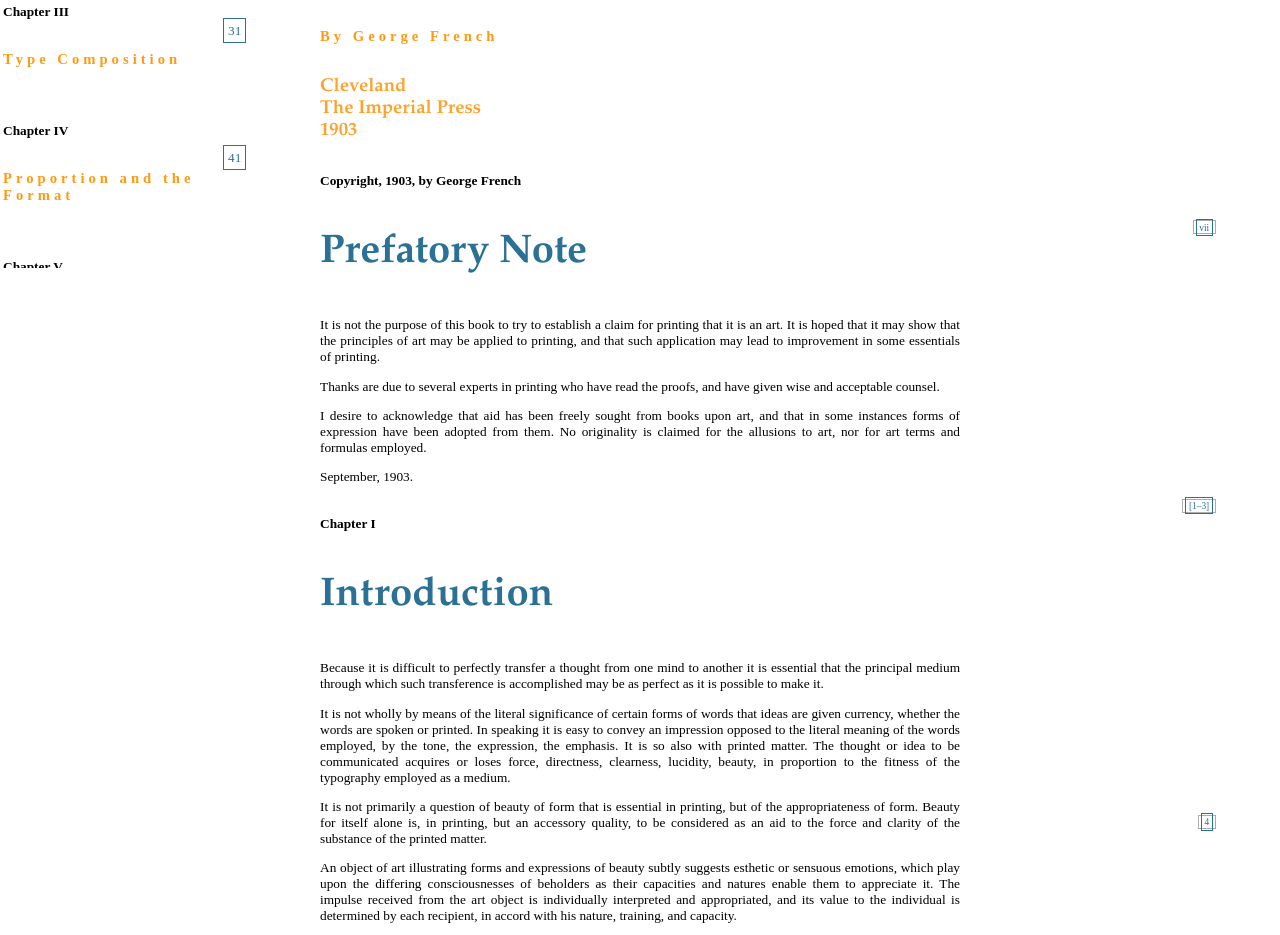
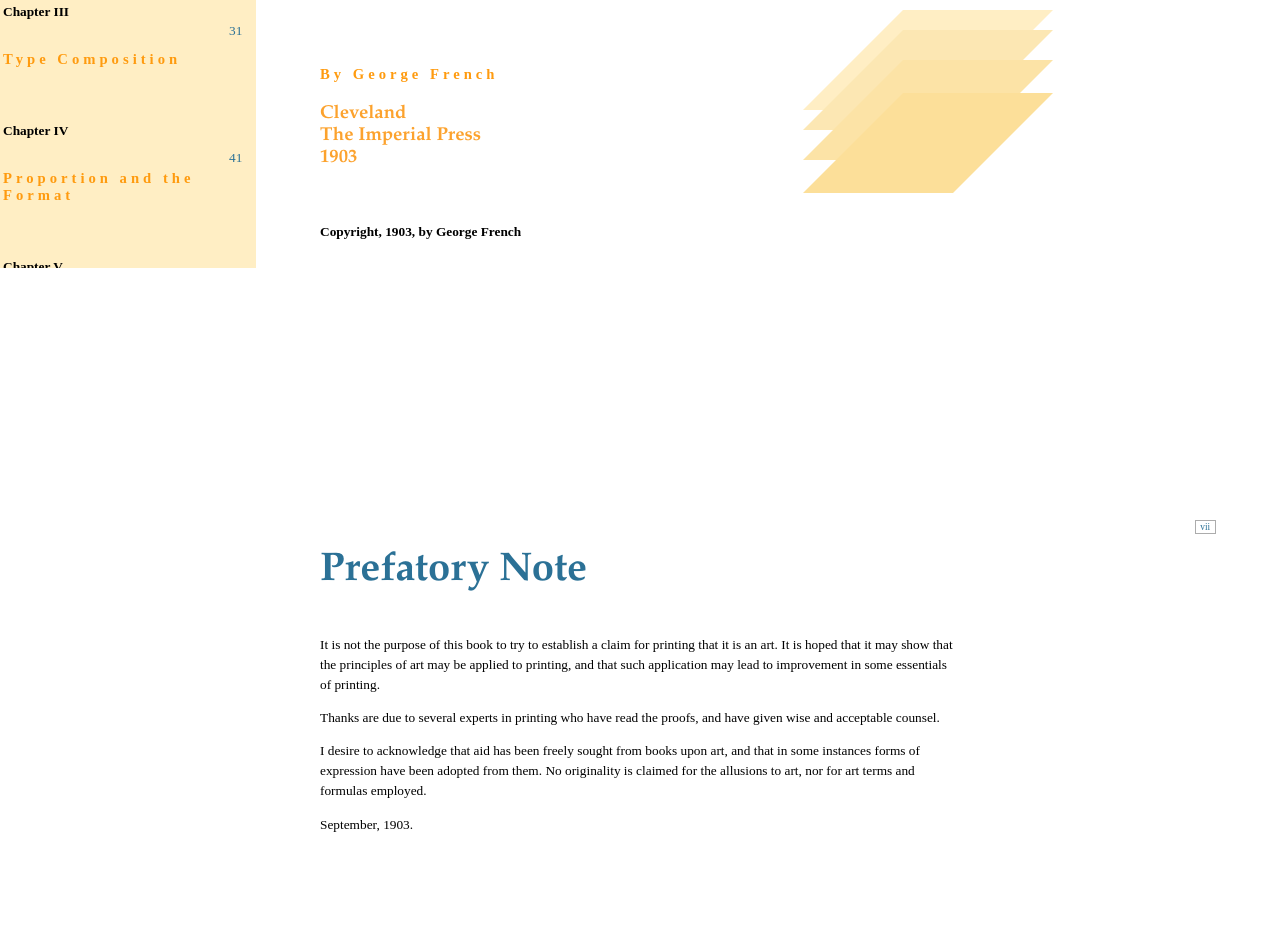
Before and after one commit to pho01/github-demo, a plain HTML site: page book.html in a window 1280 px wide. Shown: the part 532-1467 px from the top of the page. Drawn offline with Linux system fonts and the light colour scheme.

Commit message:
0301_afternoon

```diff
--- a/book.html
+++ b/book.html
@@ -51,20 +51,28 @@
 Printing in Relation
 to Graphic Art</h1>
 
-<h4>
-By George French</h4>
-
-
-<h5>
+
+<div class="floating"></div>
+<div class="floating-1"></div>
+<div class="floating-2"></div>
+<div class="floating-3"></div>
+
+<h4><span class="author">
+By George French</span></h4>
+
+
+<h5><span class="date">
 Cleveland <br>
 The Imperial Press<br>
 1903
-</h5>
-
-
-<h6>Copyright, 1903, by George French
-
-</h6>
+</span></h5>
+
+
+<div class="h6-divided">
+  Copyright, 1903, by George French
+</div>
+
+
 
 </header>
 
@@ -170,8 +178,10 @@ adopted from them. No originality is claimed
 for the allusions to art, nor for art terms and
 formulas employed.</p>
 
+<div class="paragraph-divide">
 <p>
 September, 1903.</p>
+</div>
 
 
 
@@ -344,6 +354,7 @@ and undoubtedly had their origin in the same
 necessity for harmony that lies in human nature
 and that was the seed of art principles.</p>
 
+<div class="paragraph-divide">
 <p>Printing touches life upon so many of its facets,
 and is such a constant constituent of it, that
 it requires no special plea to raise it to the
@@ -381,6 +392,7 @@ that devotion which is always the recognizable
 controlling motive of artists in other graphic
 arts, and in those crafts that verge upon the
 graphic arts.</p>
+</div>
 
 
 
@@ -667,6 +679,7 @@ as well as with the artistic spirit and comprehension,
 they will appeal to the printer in
 vain.</p>
 
+<div class="paragraph-divide">
 <p>The question with the printer is: Is it worth
 while to give my work all the beauty and distinction
 and power possible? If it is decided
@@ -680,7 +693,7 @@ self-confidence. Having proceeded thus
 far he will not fail to apply all these art tenets
 to the full extent of his knowledge and their
 adaptability.</p>
-
+</div>
 
 
 <p><span class="pagenum"><a name="Page_23" id="Page_23">[23–25]</a></span></p>
@@ -843,6 +856,8 @@ to graphic art it is possible to minutely subdivide
 the topic and refer to specific examples
 and explicit rules for practice.</blockquote>
 
+
+<div class="paragraph-divide">
 <p>This is one of the art subjects that the practical
 printer may deem of too slight consequence
 to merit his careful attention. But if it is
@@ -864,6 +879,7 @@ as it leads so surely to financial as well as esthetic
 betterment, and should be congenial to
 the tastes of every printer who has advanced in
 his craft beyond the standards of the wood-sawyer.</p>
+</div>
 
 
 
@@ -1062,6 +1078,7 @@ easily have been exemplars of artistic motives
 and a comfort and delight to each cultivated
 reader.</p>
 
+<div class="paragraph-divide">
 <p>It is doubtless because these neglected essentials
 are so simple and so easily incorporated
 that it is so difficult to obtain recognition
@@ -1074,7 +1091,7 @@ northwestern mills, or as bags of grain are
 discharged from the modern reapers marching
 in clattering procession over the horizon-wide
 wheat townships.</p>
-
+</div>
 
 
 <p><span class="pagenum"><a name="Page_40" id="Page_40">[40–43]</a></span></p>
@@ -1308,6 +1325,7 @@ wide spacing, leading, and wide margins,
 to bring the tone down to a proper degree of
 grayness.</p>
 
+<div class="paragraph-divide">
 <p>Consideration of all these questions affecting
 the format, and especially the margins, of
 a proposed book lead to the conclusion that it
@@ -1317,6 +1335,7 @@ to be made upon artistic lines, and upon this
 foundation to build the typography and the
 binding, according to the rules of harmony and
 of proportion.</p>
+</div>
 
 
 
@@ -1578,6 +1597,7 @@ successfully cope with the high keyed compositions,
 and the masters are, as they ever were,
 scarce.</p>
 
+<div class="paragraph-divide">
 <p>The wise choose, when there is a choice, such
 harmonies as may be indicated by mahogany
 wood and Cordova leather; Indian red instead
@@ -1591,6 +1611,7 @@ beauty inherent in them—a depth; and they
 may be in keeping with a motive in the printed
 piece that means something other and better
 than a shock to the color sense.</p>
+</div>
 
 
 
@@ -1728,6 +1749,7 @@ blue in a monotone, or a little green or yellow
 in a red composition, but not enough to show
 plainly when we apply the whirling test.</p>
 
+<div class="paragraph-divide">
 <p>This more obvious meaning of the term tone
 seems to be applicable to printing, at least to
 the extent of informing and modifying the mind
@@ -1737,13 +1759,14 @@ printer, as it deals in modifications and gradations
 in color not practicable in typography,
 and applying, so far as printing in general is
 concerned, to engravings.</p>
+</div>
 
 
 
 <p><span class="pagenum"><a name="Page_70" id="Page_70">[70–73]</a></span></p>
 
 <div class="chapter">
-  <h6>Chapter VIII</h6>
+  <h6><span class="h6-space">Chapter VIII</span></h6>
 <h3 id="ch_7">Light and Shade</h3>
 </div>
 
@@ -1786,6 +1809,7 @@ it as a faithful picture of nature? Does the
 composition, in other words, appear natural to
 an untrained vision?</p>
 
+<div class="paragraph-divide">
 <p>It is the persistent study of this question of
 light and shade which has rescued the halftone
 engraving from the pit of oblivion into which
@@ -1810,13 +1834,14 @@ reason why he should study this question, and
 others of similar artistic value, from the point
 of view of the artist, not from the viewpoint of
 the printer.</p>
+</div>
 
 
 
 <p><span class="pagenum"><a name="Page_76" id="Page_76">[76–79]</a></span></p>
 
 <div class="chapter">
-  <h6>Chapter IX</h6>
+  <h6><span class="h6-space">Chapter IX</span></h6>
 <h3 id="ch_8">Values</h3>
 </div>
 
@@ -1860,6 +1885,7 @@ the problem would stand thus: 40:60::60:80
 and the result will indicate the relative power
 of the value in the picture.</p>
 
+<div class="paragraph-divide">
 <p>Interesting, but not especially useful, the
 "practical" printer says. No, not unless there
 is recognizable in this, as in all that has been
@@ -1882,6 +1908,7 @@ degree of refinement and truth he is able to
 impart to a certain class of work depends, and
 hence its money value to him and its intrinsic
 value to his patrons.</p>
+</div>
 
 
 
@@ -2054,6 +2081,7 @@ been built up that flawless reputation for good
 work which all printers regard as the very best
 capital.</p>
 
+<div class="paragraph-divide">
 <p>The printer who knows about paper knows
 about its history, its composition, and the methods
 of manufacture. To him wood-pulp paper
@@ -2104,6 +2132,7 @@ the critical eyes of the patron. The job is built
 upon a paper sample, and the designer sees it
 completed in his mind before he sends it to the
 compositor.</p>
+</div>
 
 
 
@@ -2364,12 +2393,14 @@ We are not sure of our ground with regard to a
 page of plain type matter unless we know something
 conclusive about the fundamentals of art.</p>
 
+<div class="paragraph-divide">
 <p>We cannot take one pronounced step toward
 acquiring style until we realize the need,
 the vital need, of a good foundation knowledge
 of art—not in a historical sense, but in a technical
 sense—for the technique of printing that
 is better than good.</p>
+</div>
 
 
 
@@ -2573,6 +2604,7 @@ in harmony with the typography of the book
 or with the decorations; decorations such as may
 be wished.</p>
 
+<div class="paragraph-divide">
 <p>These skeletonized specifications may be
 modified in some particulars if they are to be
 applied to grades of books below the best, but
@@ -2593,6 +2625,7 @@ be attached to portion of waste sheet inserted<span class="pagenum"><a name="Pag
 between the boards; the headbands may be
 omitted and cord substituted, or they may be
 worked with thread or vellum.</p>
+</div>
 
 
 
@@ -2626,6 +2659,7 @@ of art vellum, with paper label. The binding
 was executed by the regular force of workmen
 and in the regular routine of commercial work.</p>
 
+<div class="paragraph-divide">
 <p>The composition of the type was by a journeyman
 and an apprentice, and the presswork
 was done on a half super royal Colt's Armory<span class="pagenum"><a name="Page_118" id="Page_118">118</a></span>
@@ -2634,6 +2668,8 @@ the work in other than the ordinary manner,
 with ordinary appliances and ordinary workmen.
 All the material is such as is regularly
 carried in stock by dealers.</p>
+</div>
+
 
 <footer>
 
--- a/style.css
+++ b/style.css
@@ -13,6 +13,7 @@ h1{
   text-align:left;
   max-width: 50em;
   margin-bottom: 15%;
+  line-height: 1.5em;
 }
 h2{
   font-size: 13pt;
@@ -25,6 +26,7 @@ h3{
   font-family: "garamond";
   color: #2b7196;
 
+
 }
 
 
@@ -34,6 +36,20 @@ h4{
   font-family: "futura";
   letter-spacing: 3pt;
 }
+
+.author{
+  position: absolute;
+  margin-top: -10em;
+  margin-left: 0em;
+}
+
+.date{
+  position: absolute;
+  margin-top: -6.5em;
+  margin-left: 0em;
+
+}
+
 h5{
   font-size: 14pt;
   color: #fca22d;
@@ -43,22 +59,96 @@ h6{
   font-size: 10pt;
   text-align:left;
 }
+.h6-divided{
+  padding-bottom: 20em;
+  font-size: 10pt;
+  text-align:left;
+  font-weight: bold;
+}
+
+.paragraph-divide{
+  padding-bottom: 10em;
+}
+
+
+.floating {
+   width: 150px;
+   height: 100px;
+   margin: 0 auto;
+   transform: skew(-45deg);
+   -o-transform: skew(-45deg);
+   -moz-transform: skew(-45deg);
+   -webkit-transform: skew(-45deg);
+    background: #ffeec4;
+    margin-left: 400pt;
+    margin-top: -90px;
+}
+
+.floating-1 {
+   width: 150px;
+   height: 100px;
+   margin: 0 auto;
+   transform: skew(-45deg);
+   -o-transform: skew(-45deg);
+   -moz-transform: skew(-45deg);
+   -webkit-transform: skew(-45deg);
+    background: #fce7b3;
+    margin-left: 400pt;
+    margin-top: -80px;
+}
+
+.floating-2 {
+   width: 150px;
+   height: 100px;
+   margin: 0 auto;
+   transform: skew(-45deg);
+   -o-transform: skew(-45deg);
+   -moz-transform: skew(-45deg);
+   -webkit-transform: skew(-45deg);
+    background: #fce3a6;
+    margin-left: 400pt;
+    margin-top: -70px;
+}
+
+.floating-3 {
+   width: 150px;
+   height: 100px;
+   margin: 0 auto;
+   transform: skew(-45deg);
+   -o-transform: skew(-45deg);
+   -moz-transform: skew(-45deg);
+   -webkit-transform: skew(-45deg);
+    background: #fcdf99;
+    margin-left: 400pt;
+    margin-top: -67px;
+}
+
+
+
+
 
 table{
   font-size:10pt;font-family: "futura"
 }
+
 p {
   font-size: 10pt;
-  max-width: 50em;
-  text-align:justify;
+  max-width: 70em;
+  text-align:left;
+  line-height: 15pt;
 }
 
+blockquote{
+  color:#ff9b0f;
+  font-size: 15pt;
+  line-height: 20pt;
+  font-weight: bold;
+}
 a {
   color:#2b7196;
   text-decoration: none;
-  border:1px solid;
   padding: .3em;
-  transition:5s;
+  transition:1s;
 
 }
 
@@ -82,7 +172,7 @@ a:hover {
   top:0;
   left:0%;
   bottom:0;
-  background-Color:White;
+  background-Color:#ffeec4;
   overflow:scroll;
   width: 20%;
   transform:translateX(-80%);
```
Also changed, not shown: index.html (deleted, +0 -69 lines), 1 other file.
